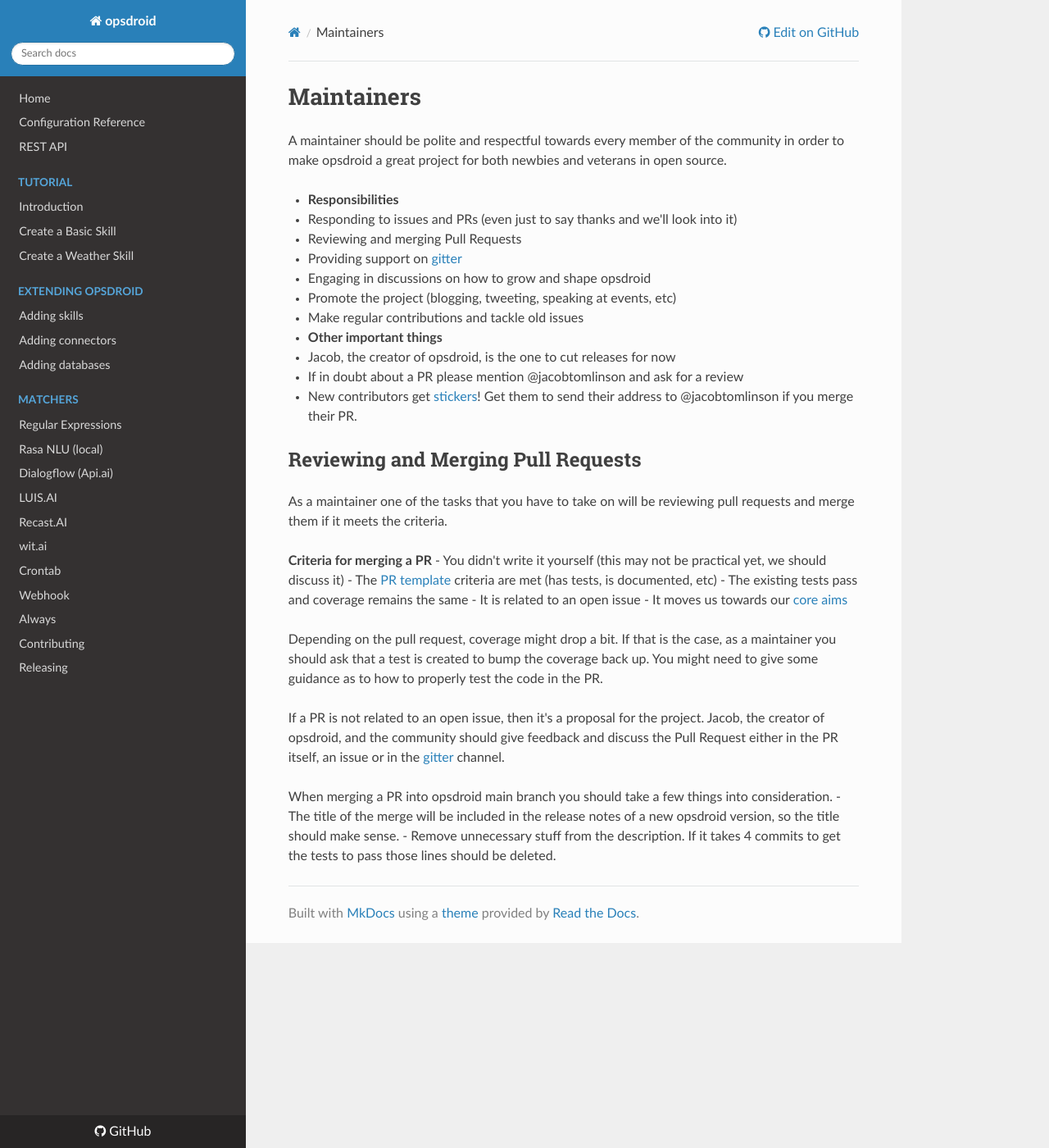
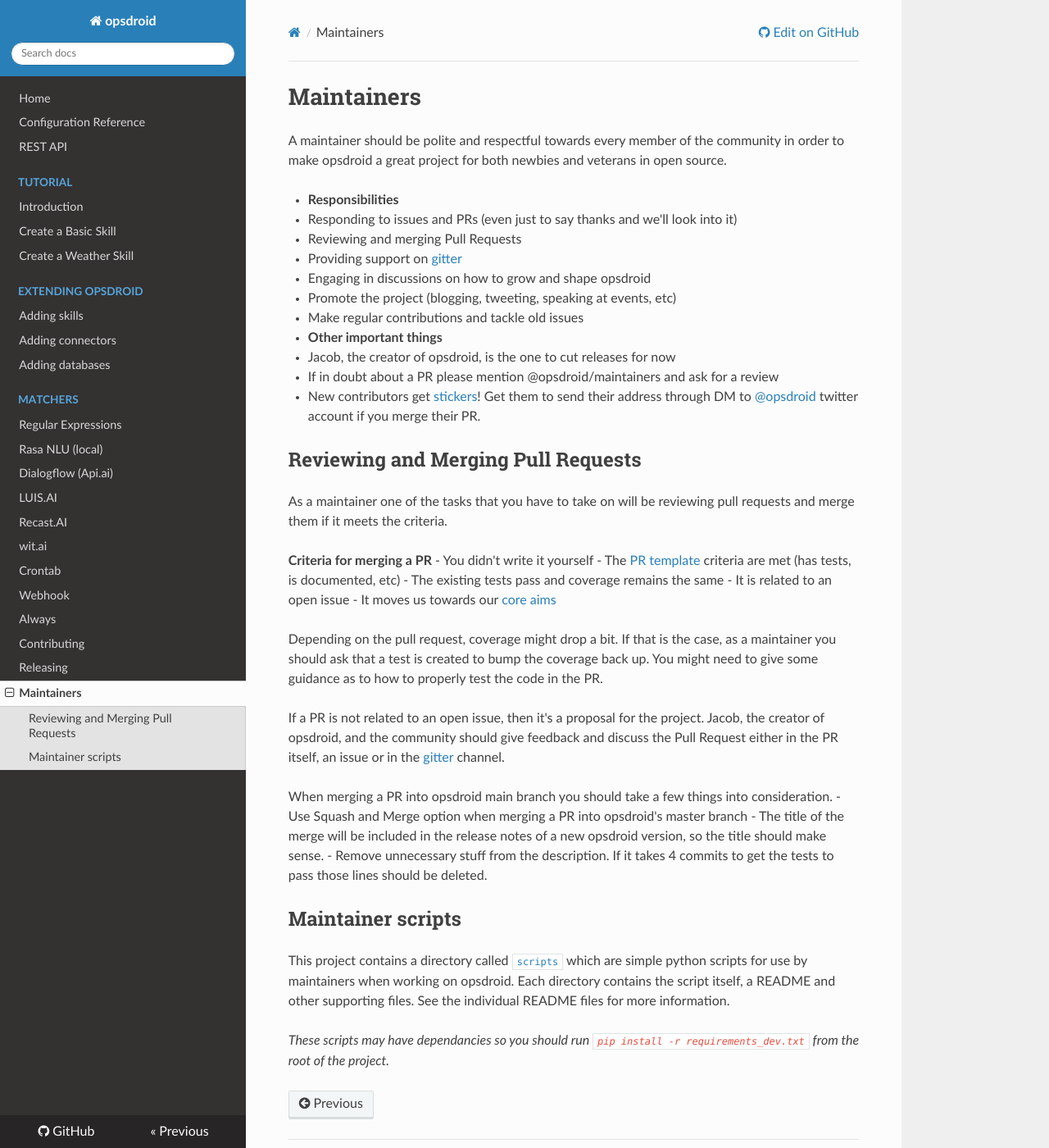
Before and after one commit to opsdroid/opsdroid, an MkDocs documentation site: the page built from docs/maintainers.md, in a window 1280 px wide and 1400 px high. Shown: the whole window at 82% size. Built offline with MkDocs 1.6.1, drawn with Linux system fonts in a browser that asks for light colours; nearby versions of some CDN libraries; old or Windows-style settings are respelled for this version of MkDocs.

Commit message:
Update maintainers.md text

```diff
--- a/docs/maintainers.md
+++ b/docs/maintainers.md
@@ -13,14 +13,14 @@
 
 - **Other important things**
   - Jacob, the creator of opsdroid, is the one to cut releases for now
-  - If in doubt about a PR please mention @jacobtomlinson and ask for a review
-  - New contributors get [stickers](https://medium.com/opsdroid/stickers-for-contributors-a0a1f9c30ec1)! Get them to send their address to @jacobtomlinson if you merge their PR.
+  - If in doubt about a PR please mention @opsdroid/maintainers and ask for a review
+  - New contributors get [stickers](https://medium.com/opsdroid/stickers-for-contributors-a0a1f9c30ec1)! Get them to send their address through DM to [@opsdroid](https://twitter.com/opsdroid) twitter account if you merge their PR.
 
 ## Reviewing and Merging Pull Requests
 As a maintainer one of the tasks that you have to take on will be reviewing pull requests and merge them if it meets the criteria.
 
 **Criteria for merging a PR**
-  - You didn't write it yourself (this may not be practical yet, we should discuss it)
+  - You didn't write it yourself
   - The [PR template](PULL_REQUEST_TEMPLATE.md) criteria are met (has tests, is documented, etc)
   - The existing tests pass and coverage remains the same
   - It is related to an open issue
@@ -31,5 +31,13 @@
 If a PR is not related to an open issue, then it's a proposal for the project. Jacob, the creator of opsdroid, and the community should give feedback and discuss the Pull Request either in the PR itself, an issue or in the [gitter](https://gitter.im/opsdroid/developers) channel.
 
 When merging a PR into opsdroid main branch you should take a few things into consideration.
+- Use Squash and Merge option when merging a PR into opsdroid's master branch
 - The title of the merge will be included in the release notes of a new opsdroid version, so the title should make sense.
 - Remove unnecessary stuff from the description. If it takes 4 commits to get the tests to pass those lines should be deleted.
+
+
+## Maintainer scripts
+
+This project contains a directory called [`scripts`](https://github.com/opsdroid/opsdroid/tree/master/scripts) which are simple python scripts for use by maintainers when working on opsdroid. Each directory contains the script itself, a README and other supporting files. See the individual README files for more information.
+
+_These scripts may have dependancies so you should run `pip install -r requirements_dev.txt` from the root of the project._
--- a/mkdocs.yml
+++ b/mkdocs.yml
@@ -26,3 +26,4 @@
       - 'Always': 'matchers/always.md'
   - 'Contributing': 'contributing.md'
   - 'Releasing': 'project/making-a-release.md'
+  - 'Maintainers': 'maintainers.md'
```
Also changed, not shown: docs/contributing.md (+0 -6 lines).
